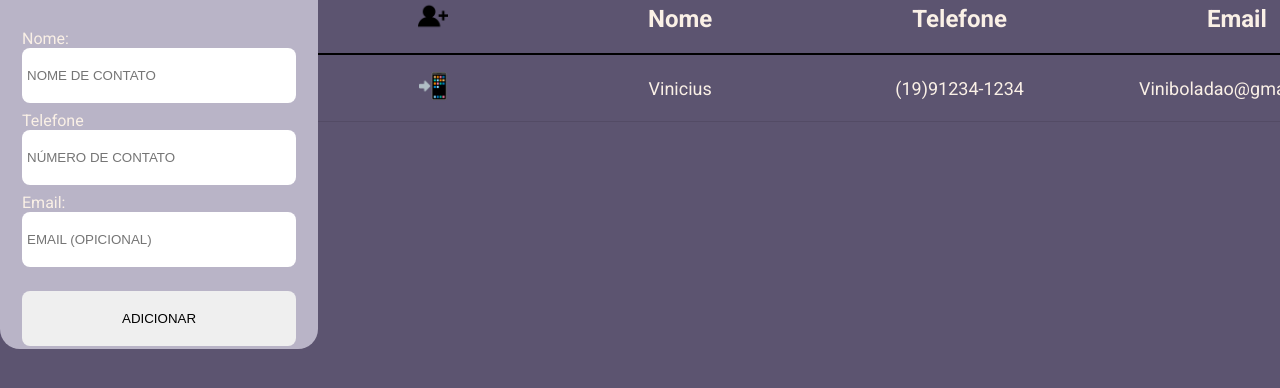
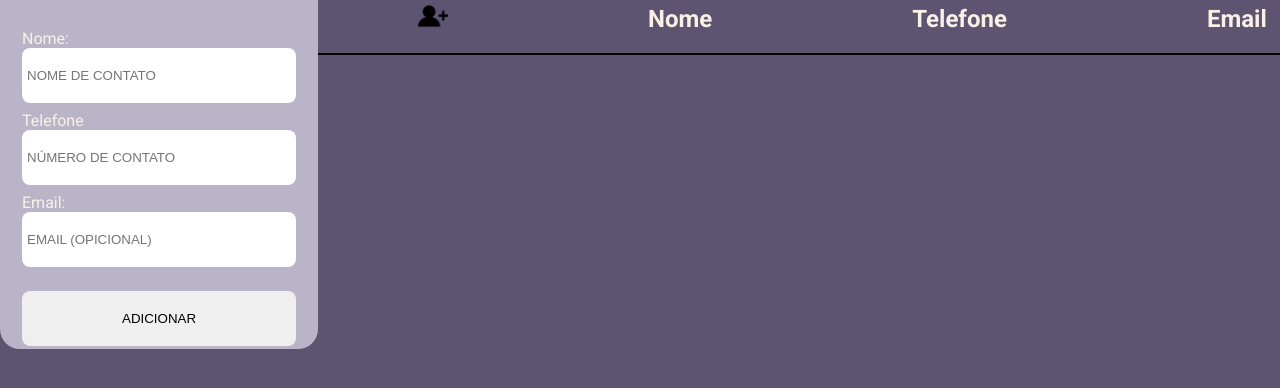
Before and after one commit to ViniSilv27/agenda-telefonica, a plain HTML site: page index.html in a window 1280 px wide. Shown: the part 240-628 px from the top of the page. Drawn offline with Linux system fonts and the light colour scheme.

Commit message:
correção

```diff
--- a/index.html
+++ b/index.html
@@ -42,12 +42,6 @@
                     </tr>
                 </thead>
                 <tbody>
-                    <tr>
-                        <td><img src="./imagens/cell.png" alt="clipart"></td>
-                        <td>Vinicius</td>
-                        <td>(19)91234-1234</td>
-                        <td>Viniboladao@gmail.com</td>
-                    </tr>
                 </tbody>
             </table>
         </div>
```
